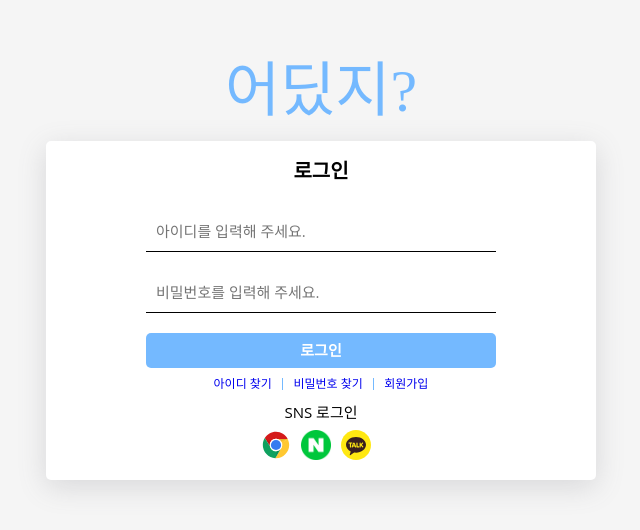
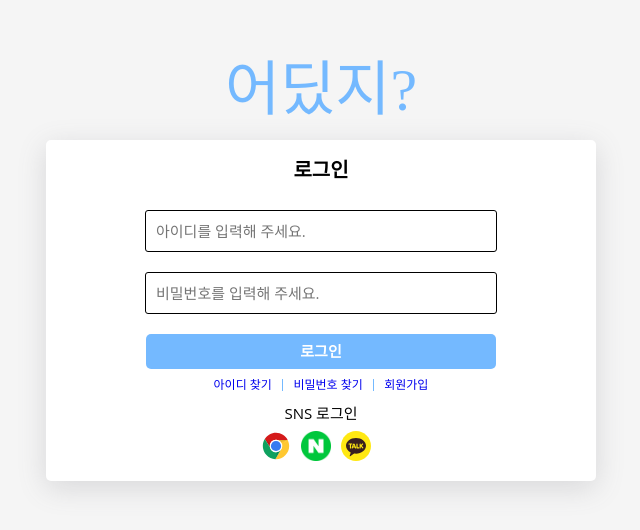
Before and after one commit to findmy-GS/findMy-front, a React (Create React App) app in the folder find-my/: page /#/ in a window 1280 px wide. Shown: the part 130-660 px from the top of the page, without its empty margins (319-959 px from the left). Built offline with nearby package versions, Linux system fonts and the light colour scheme; a web font is replaced by a local one.

Commit message:
signUp_v1

```diff
--- a/find-my/src/components/auth/Form.js
+++ b/find-my/src/components/auth/Form.js
@@ -38,9 +38,10 @@ export const InputBase=styled.input`
   transition: border-color 0.2s ease-in;
 
 `;
-export const Input=styled(InputBase)`
+export const TextInput=styled(InputBase)`
 
-  border-bottom:1px solid black;
+  border:1px solid black;
+  border-radius:3px;
   margin-top:20px;
 `;
 export const FormBtn=styled(InputBase)`
--- a/find-my/src/screens/Login.js
+++ b/find-my/src/screens/Login.js
@@ -5,7 +5,7 @@ import Google from "../assets/google.svg";
 import Naver from "../assets/naverpng.png";
 import Kakao from "../assets/kakao.svg";
 import AuthLayout from "../components/auth/AuthLayout";
-import {FormBox,Input,FormBtn} from "../components/auth/Form";
+import {FormBox,TextInput,FormBtn} from "../components/auth/Form";
 import {colors} from "../styles";
 import ServiceName from "../components/shared";
 import routes from '../routes';
@@ -40,8 +40,8 @@ function Login(){
         <FormBox>
           <h2>로그인</h2>
           <form>
-          <Input type="text" placeholder="아이디를 입력해 주세요."/>
-          <Input type="password" placeholder="비밀번호를 입력해 주세요."/>
+          <TextInput type="text" placeholder="아이디를 입력해 주세요."/>
+          <TextInput type="password" placeholder="비밀번호를 입력해 주세요."/>
           <FormBtn type="submit" value="로그인"/>
 
           </form>
--- a/find-my/src/screens/SignUp.js
+++ b/find-my/src/screens/SignUp.js
@@ -1,14 +1,12 @@
 import React from "react";
 import styled from "styled-components";
 import {Link} from "react-router-dom";
-import Google from "../assets/google.svg";
-import Naver from "../assets/naverpng.png";
-import Kakao from "../assets/kakao.svg";
 import AuthLayout from "../components/auth/AuthLayout";
-import {FormBox,Input,FormBtn} from "../components/auth/Form";
+import {FormBox,TextInput,FormBtn} from "../components/auth/Form";
 import {colors} from "../styles";
 import ServiceName from "../components/shared";
 import routes from '../routes';
+import {useForm} from "react-hook-form";
 
 const Links=styled.div`
   display:flex;
@@ -32,33 +30,30 @@ const IconBox=styled.div`
   }
 
 `;
-function Login(){
+function SignUp(){
+  const thisYear=new Date().getFullYear();
   return (
     <AuthLayout>
 
         <ServiceName>어딨지?</ServiceName>
         <FormBox>
-          <h2>로그인</h2>
+          <h2>회원가입</h2>
           <form>
-          <Input type="text" placeholder="아이디를 입력해 주세요."/>
-          <Input type="password" placeholder="비밀번호를 입력해 주세요."/>
-          <FormBtn type="submit" value="로그인"/>
+          <TextInput type="text" placeholder="아이디를 입력해 주세요."/>
+          <TextInput type="password" placeholder="비밀번호를 입력해 주세요."/>
+          <TextInput type="password" placeholder="비밀번호를 한번 더 입력주세요."/>
+          <TextInput type="text" placeholder="이름을 입력해 주세요."/>
+          <TextInput type="text" placeholder="사용할 닉네임을 입력해 주세요."/>
+          <TextInput type="text" placeholder="숫자만 입력해 주세요."/>
+          <select>
+            <option value="male">남자</option>
+            <option value="female">여자</option>
+          </select>
+
+          <FormBtn type="submit" value="가입하기"/>
 
           </form>
-          <Links>
-            <Link to="#">아이디 찾기</Link>
-            <div></div>
-            <Link to="#">비밀번호 찾기</Link>
-            <div></div>
-            <Link to={routes.signUp}>회원가입</Link>
-          </Links>
-          <span>SNS 로그인</span>
-          <IconBox>
 
-              <img src={Google}/>
-              <img src={Naver}/>
-              <img src={Kakao}/>
-          </IconBox>
         </FormBox>
 
     </AuthLayout>
@@ -67,4 +62,4 @@ function Login(){
 }
 
 
-export default Login;
+export default SignUp;
```
